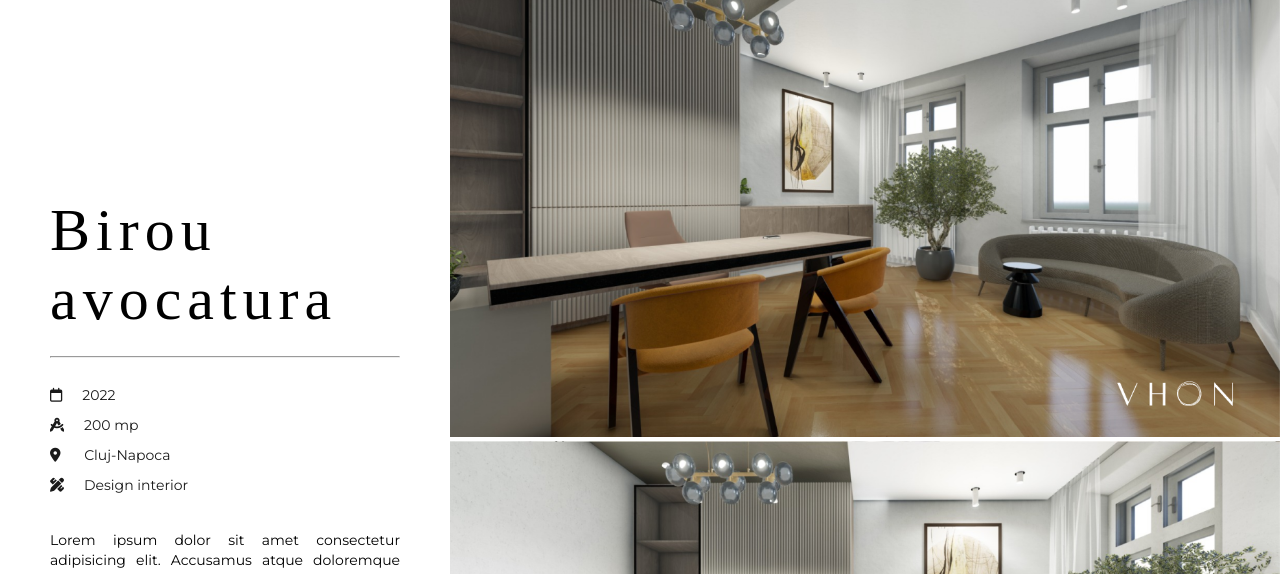
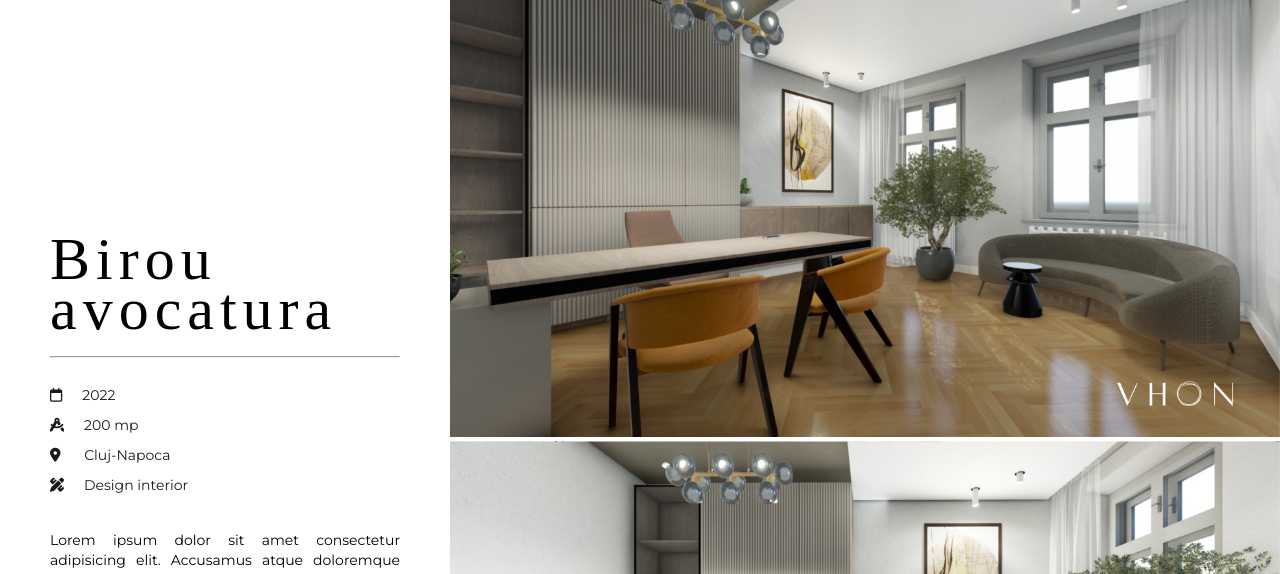
Before and after one commit to hackmajoris/architecture-and-design-website, a plain HTML site: page pages/portofoliu/birou-avocatura.html in a window 1280 px wide. Shown: the part 110-684 px from the top of the page. Drawn offline with Linux system fonts and the light colour scheme; a web font is replaced by a local one.

Commit message:
update portfolio section

```diff
--- a/pages/portofoliu/birou-avocatura.html
+++ b/pages/portofoliu/birou-avocatura.html
@@ -58,7 +58,7 @@
     <div class="projects">
         <div class="sidebar">
             <div class="sidebar-container">
-                <h1>Birou avocatura</h1>
+                <h1>Birou <br>avocatura</h1>
                 <hr>
                 <div class="details">
                     <ul>
--- a/pages/portofoliu/proiecte.css
+++ b/pages/portofoliu/proiecte.css
@@ -20,6 +20,7 @@
                font-size: 60px;
                text-align: left;
                letter-spacing: 0.1em;
+               line-height: 50px;
            }
 
            .sidebar {
```
